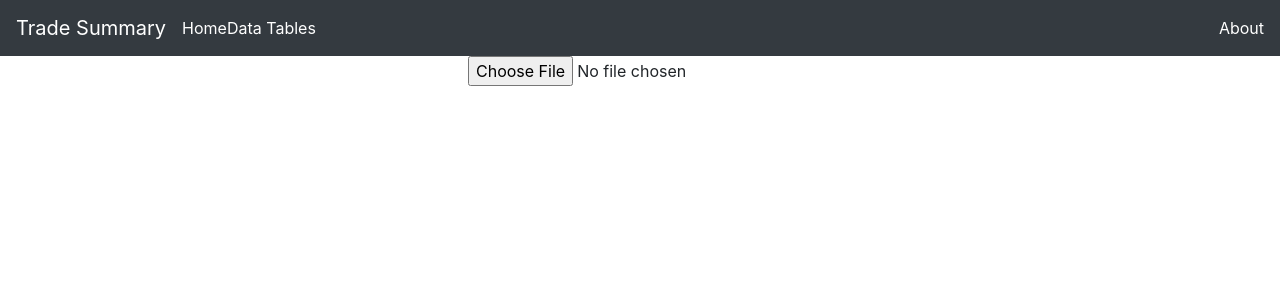
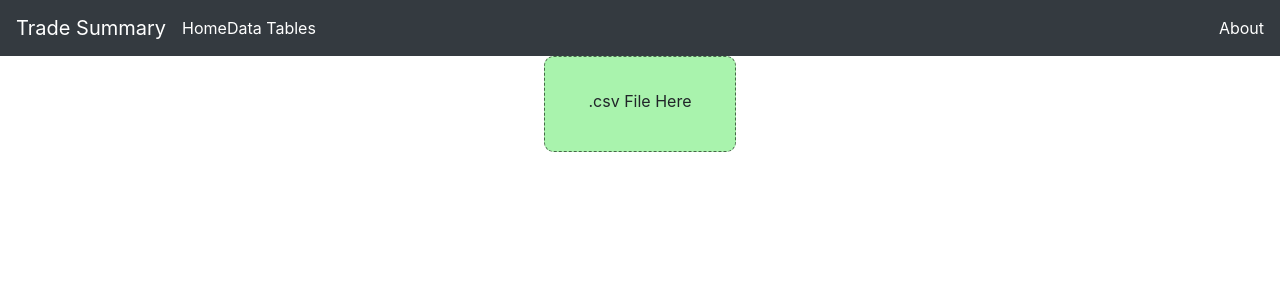
Before and after one commit to agylling/TradeSummaryApp, a React (Create React App) app in the folder trade-summary/: page /Home in a window 1280 px wide. Shown: the top 300 px of the page. Built offline with nearby package versions, Linux system fonts and the light colour scheme.

Commit message:
made a bigger button

```diff
--- a/trade-summary/src/App.css
+++ b/trade-summary/src/App.css
@@ -54,6 +54,27 @@ tr:hover {background-color: #ddd;}
 .TotalProfit{
   font-size: 3em;
 }
+
+.inputDiv{
+  background-color: rgba(107, 235, 114, 0.575);
+  width: 15vw;
+  height: 12vh;
+  border-radius: 0.6rem;
+  border: 0.1rem dashed rgba(0, 0, 0, 0.575);
+}
+.inputButton{
+  opacity: 0;
+  width: 15vw;
+  height: 12vh;
+  border-radius: 0.6rem;
+}
+
+.fileText{
+  font-size: 2rm;
+  position: relative;
+  top: -8vh;
+}
+
 /*******************/
 
 /***** GRAPHS ******/
--- a/trade-summary/src/components/FileEntry.js
+++ b/trade-summary/src/components/FileEntry.js
@@ -3,6 +3,7 @@ import PropTypes from 'prop-types'
 import { connect } from 'react-redux'
 import { addTransaction, removeTransactions, setPercentage, renderData, addTransactions, addSplits } from '../actions'
 import TransactionList from './TransactionList';
+import { Container, Row } from 'react-bootstrap';
 
 const fileReader = new FileReader();
 
@@ -69,14 +70,19 @@ const FileEntry = ({addTransaction, removeTransactions, setPercentage, renderDat
   }
 
   return(
-    <div>
+    <Container className="">
+      <div className="centering inputDiv">
+        <Row>
           <input type='file'
                 id='file'
-             className='input-file'
+                className='inputButton'
                 accept='.csv'
                 onChange={e => handleFileChosen(e.target.files[0])}
           />
+          <p className="centering fileText"> .csv File Here</p>
+       </Row>
       </div>
+    </Container>
   )
 }
 
--- a/trade-summary/src/components/Home.js
+++ b/trade-summary/src/components/Home.js
@@ -17,20 +17,18 @@ const Home = () => {
           </Col>
         </Row>
         <Row>
-          <Col lg={8} md={8} sd={8}>
+          <Col>
             <OverallSummary/>
           </Col>
-          <Col className={"centering"}>
-            <Profit/>
+          <Col >
+            <InvestedMoney/>
           </Col>
         </Row>
       </Container>
       <Container>
-        <Row >
-          <Col lg={10} md={10} sd={10}>
-            <InvestedMoney/>
+          <Col className={"centering"}>
+            <Profit/>
           </Col>
-        </Row>
       </Container>
       <Container>
         <Row>
--- a/trade-summary/src/components/graphs/InvestedMoney.js
+++ b/trade-summary/src/components/graphs/InvestedMoney.js
@@ -1,21 +1,23 @@
 import React from 'react'
 import PropTypes from 'prop-types'
 import { connect } from 'react-redux'
-import {ResponsiveContainer,CartesianGrid, XAxis, YAxis, Tooltip, Legend, Brush, BarChart, Bar} from 'recharts';
-import {Col } from 'react-bootstrap';
+import {ResponsiveContainer, Label, CartesianGrid, XAxis, YAxis, Tooltip, Legend, Brush, BarChart, Bar} from 'recharts';
+import {Col,Container } from 'react-bootstrap';
 
 const InvestedMoney = ({transactions,renderData, dispatch}) => {
   if(renderData === false){
     return (null);
   }
   return (
-    <Col lg="8">
+    <Container>
       <ResponsiveContainer width="100%" aspect={4/3}>
         <BarChart data={transactions}
           margin={{ top: 10, right: 30, left: 0, bottom: 0 }}>
-          <XAxis dataKey="x" />
+          <XAxis dataKey="x">
+            <Label value="Transactions over time" offset={0} position="insideBottom" />
+          </XAxis>
           <YAxis />
-          <Brush />
+          <Brush/>
           <Legend verticalAlign="top" height={36}/>
           <CartesianGrid strokeDasharray="3 3" />
           <Tooltip />
@@ -24,7 +26,7 @@ const InvestedMoney = ({transactions,renderData, dispatch}) => {
         </BarChart>
       </ResponsiveContainer>
       <br></br>
-    </Col>
+    </Container>
   );
 }
 
--- a/trade-summary/src/components/graphs/OverallSummary.js
+++ b/trade-summary/src/components/graphs/OverallSummary.js
@@ -19,9 +19,14 @@ const OverallSummary = ({summaries, renderData, dispatch}) => {
   averageTrade = averageTrade/totalNonZeroTrades;
   var averageColor = averageTrade > 0 ? "#4CAF50" : "#BB1313";
   return (
-    <Col className="centering overAllChart">
-      <ResponsiveContainer width="100%" aspect={4/5}>
-        <BarChart data={summaries} layout="vertical">
+    <Container>
+      <ResponsiveContainer width="100%" aspect={4/3}>
+        <BarChart
+          data={summaries}
+          layout="vertical"
+          barCategoryGap={1}
+          barGap={1}
+        >
           <XAxis type="number">
             <Label value="Total" offset={0} position="insideBottom" />
           </XAxis>
@@ -35,7 +40,7 @@ const OverallSummary = ({summaries, renderData, dispatch}) => {
         </BarChart>
       </ResponsiveContainer>
       <br></br>
-    </Col>
+    </Container>
   );
 }
 
```
Lines whose indentation alone changed are shown as unchanged.
